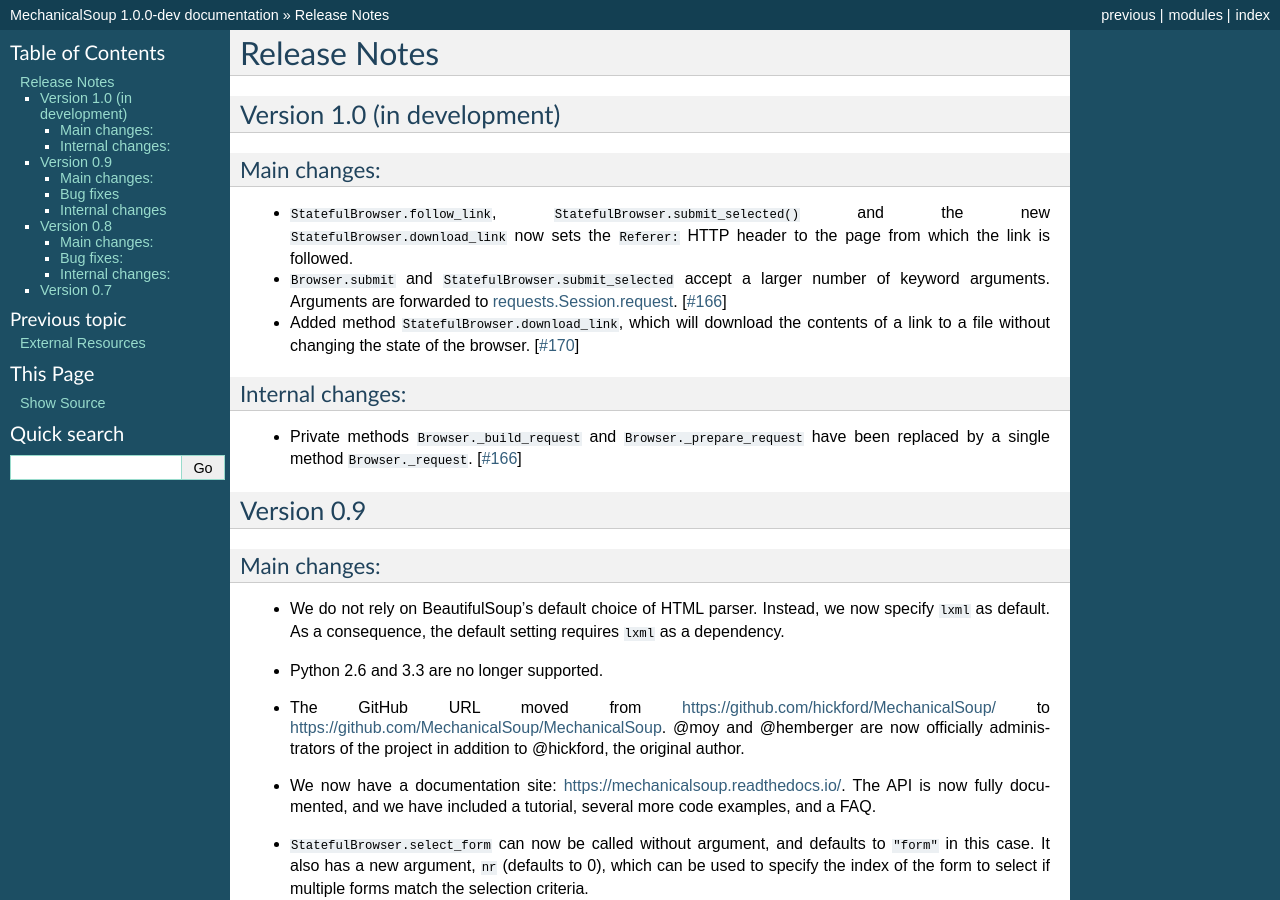
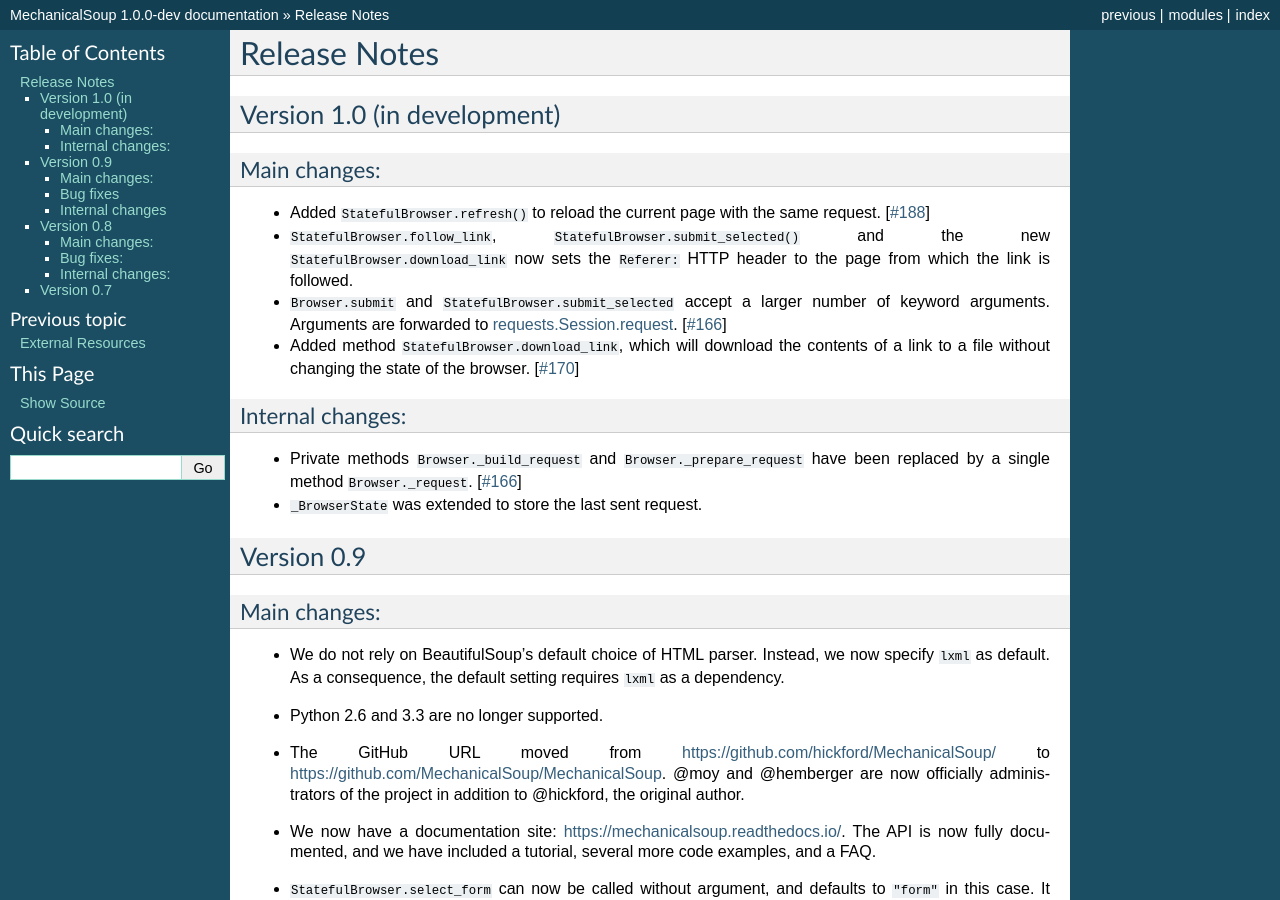
Before and after one commit to MechanicalSoup/MechanicalSoup, a Sphinx documentation site: the page built from docs/ChangeLog.rst, in a window 1280 px wide and 900 px high. Built offline with Sphinx 7.4.7, drawn with Linux system fonts in a browser that asks for light colours.

Commit message:
Updated changelog.

```diff
--- a/docs/ChangeLog.rst
+++ b/docs/ChangeLog.rst
@@ -7,6 +7,9 @@
 
 Main changes:
 -------------
+* Added ``StatefulBrowser.refresh()`` to reload the current page with the same request.
+  [`#188 <https://github.com/MechanicalSoup/MechanicalSoup/issues/188>`__]
+
 * ``StatefulBrowser.follow_link``,
   ``StatefulBrowser.submit_selected()`` and the new
   ``StatefulBrowser.download_link`` now sets the ``Referer:`` HTTP
@@ -26,6 +29,8 @@
 * Private methods ``Browser._build_request`` and ``Browser._prepare_request``
   have been replaced by a single method ``Browser._request``.
   [`#166 <https://github.com/MechanicalSoup/MechanicalSoup/pull/166>`__]
+
+* ``_BrowserState`` was extended to store the last sent request.
 
 Version 0.9
 ===========
```
